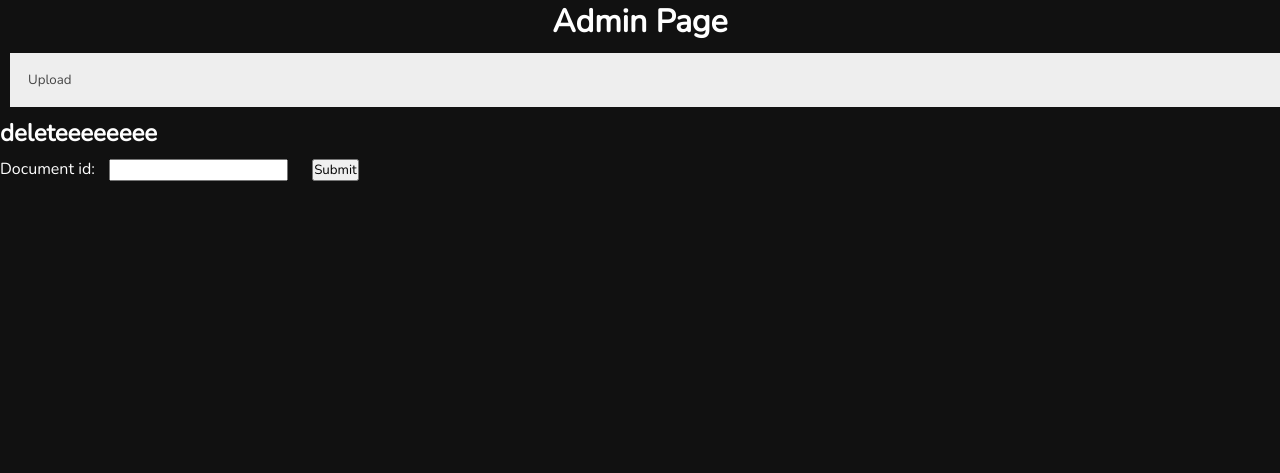
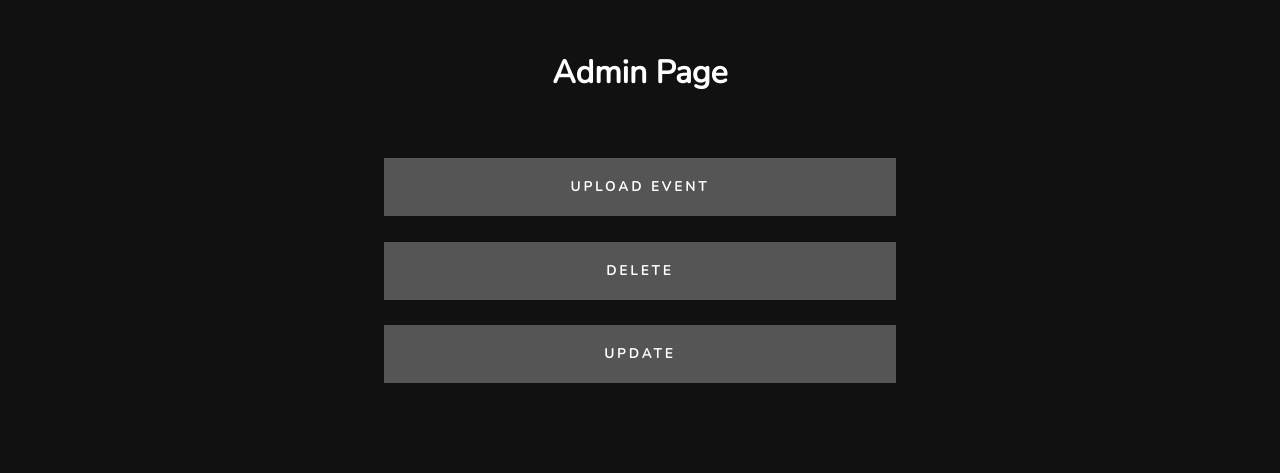
Before and after one commit to jto-d/teacher-website, a website built with webpack: page dist/index.html in a window 1280 px wide. Built offline with nearby package versions, Linux system fonts and the light colour scheme; some packages are replaced by stand-ins of ours; no server answers; the database is empty.

Commit message:
Add files via upload

```diff
--- a/dist/admin.css
+++ b/dist/admin.css
@@ -12,34 +12,51 @@
 body{
     background-color: #111111;
     color: white;
+    width: 100%;
+
+}
+
+.container {
+    margin: auto;
+    display: flex;
+    flex-direction: column;
+    justify-content: center;
+    width: 100%;
+    align-items: center;
+    text-align: center;
 
 }
 
 h1 {
-    text-align: center;
+    margin: 4%;
 }
 .dropdown {
-    background-color: #eee;
-    color: #444;
+    background-color: #555555;
+    color: #ffffff;
     cursor: pointer;
-    padding: 18px;
-    width: 100%;
-    text-align: left;
+    padding: 20px;
+    width: 40%;
     border: none;
+    letter-spacing: .2rem;
+    font-weight: bold;
     outline: none;
     transition: 0.4s;
+    text-transform: uppercase;
   }
 
   /* Add a background color to the button if it is clicked on (add the .active class with JS), and when you move the mouse over it (hover) */
   .active, .dropdown:hover {
-    background-color: #ccc;
+    background-color: #777777;
   }
 
   /* Style the accordion panel. Note: hidden by default */
   .dropdown-menu {
-    padding: 0 18px;
-    color: black;
-    background-color: white;
+    text-transform: uppercase;
+    margin: 0 1%;
+    color: #ffffff;
+    background-color: #222222;
+    width: 40%;
+    text-align: left;
     max-height: 0;
     overflow: hidden;
     transition: max-height 0.2s ease-out;
@@ -50,10 +67,11 @@ ul {
     list-style-type: none;
 }
 
-li {
-    margin: 1rem;
+form ul button, li {
+    margin: 1% 3%;
 }
 
+
 form ul li select, input, button {
-    margin: 10px;
+    margin: 1%;
 }
--- a/dist/index.html
+++ b/dist/index.html
@@ -7,9 +7,10 @@
     <title>Document</title>
 </head>
 <body>
+
+    <div class="container">
         <h1>Admin Page</h1>
-
-    <button class='dropdown'>Upload</button>
+        <button class='dropdown'>Upload Event</button>
         <div class='dropdown-menu'>
             <form class='add' >
                 <ul>
@@ -47,18 +48,37 @@
                     <button>Submit</button>
                 </ul>
             </form>
+        </div>
+
+        <button class='dropdown'>Delete</button>
+        <div class="dropdown-menu">
+            <form class='delete'>
+                <ul>
+                    <li>
+                        <label for="id">Document id:</label>
+                        <input type="text" name='id' required>
+                    </li>
+                    <button>Submit</button>
+                </ul>
+            </form>
+        </div>
+
+        <button class='dropdown'>Update</button>
+        <div class="dropdown-menu">
+            <form class='update'>
+                <ul>
+                    <li>
+                        <label for="id">Document id:</label>
+                        <input type="text" name='id' required>
+                    </li>
+                    <button>Submit</button>
+                </ul>
+            </form>
+        </div>
+
+    </div>
 
 
-    </div>
-    <h2>deleteeeeeeee</h2>
-
-    <form class='delete'>
-        <label for="id">Document id:</label>
-        <input type="text" name='id' required>
-
-        <button>Submit</button>
-
-    </form>
 
     <script src='bundle.js'></script>
     <script>
```
Lines whose indentation alone changed are shown as unchanged.
